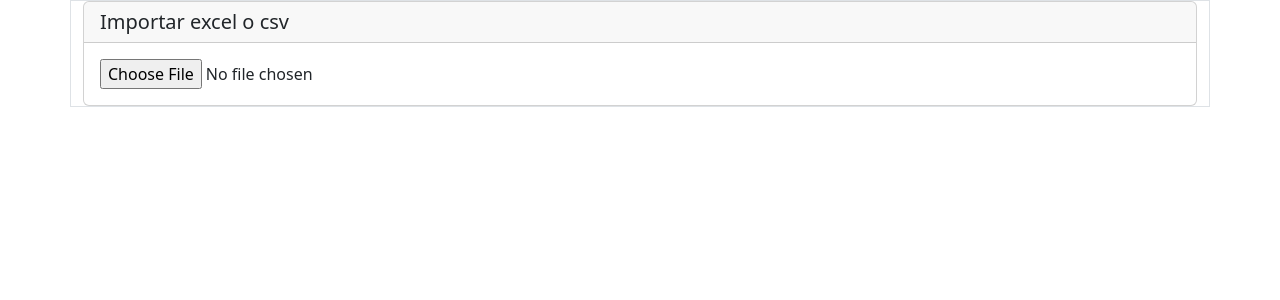
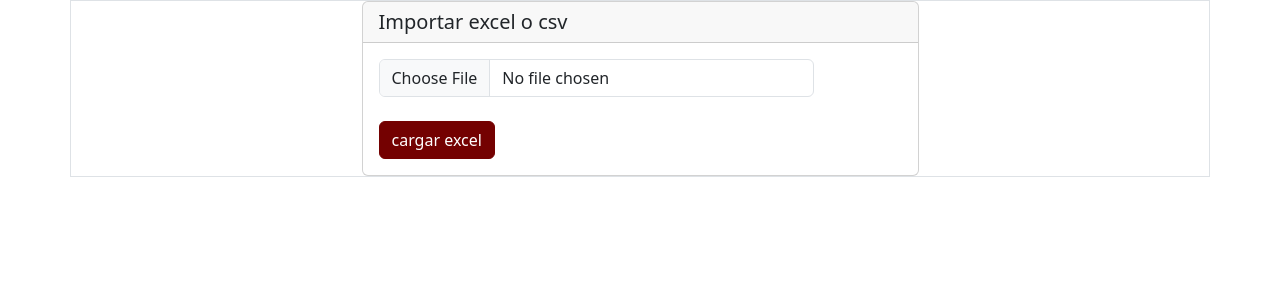
Before and after one commit to JoseLuisUicab/Autores, a PHP site: page /dashboard.php in a window 1280 px wide. Shown: the top 300 px of the page. Run offline with PHP 8.4, Linux system fonts and the light colour scheme.

Commit message:
willianputo

```diff
--- a/src/dashboard.php
+++ b/src/dashboard.php
@@ -12,12 +12,16 @@
 
 <body>
   <section class="admin">
-    <div class="container border">
-      <div class="card">
+    <div class="container border d-flex justify-content-center">
+      <div class="card w-50">
         <h5 class="card-header">Importar excel o csv</h5>
         <div class="card-body">
           <div class="col-lg-10">
-            <input type="file">
+            <input type="file" id="txt_archivo" class="form-control" accept=".csv,.xlsx,.xls">
+          </div>
+          &nbsp; &nbsp; &nbsp;
+          <div class="col-lg-4">
+            <button class="btn btn-primary">cargar excel</button>
           </div>
         </div>
       </div>
```
